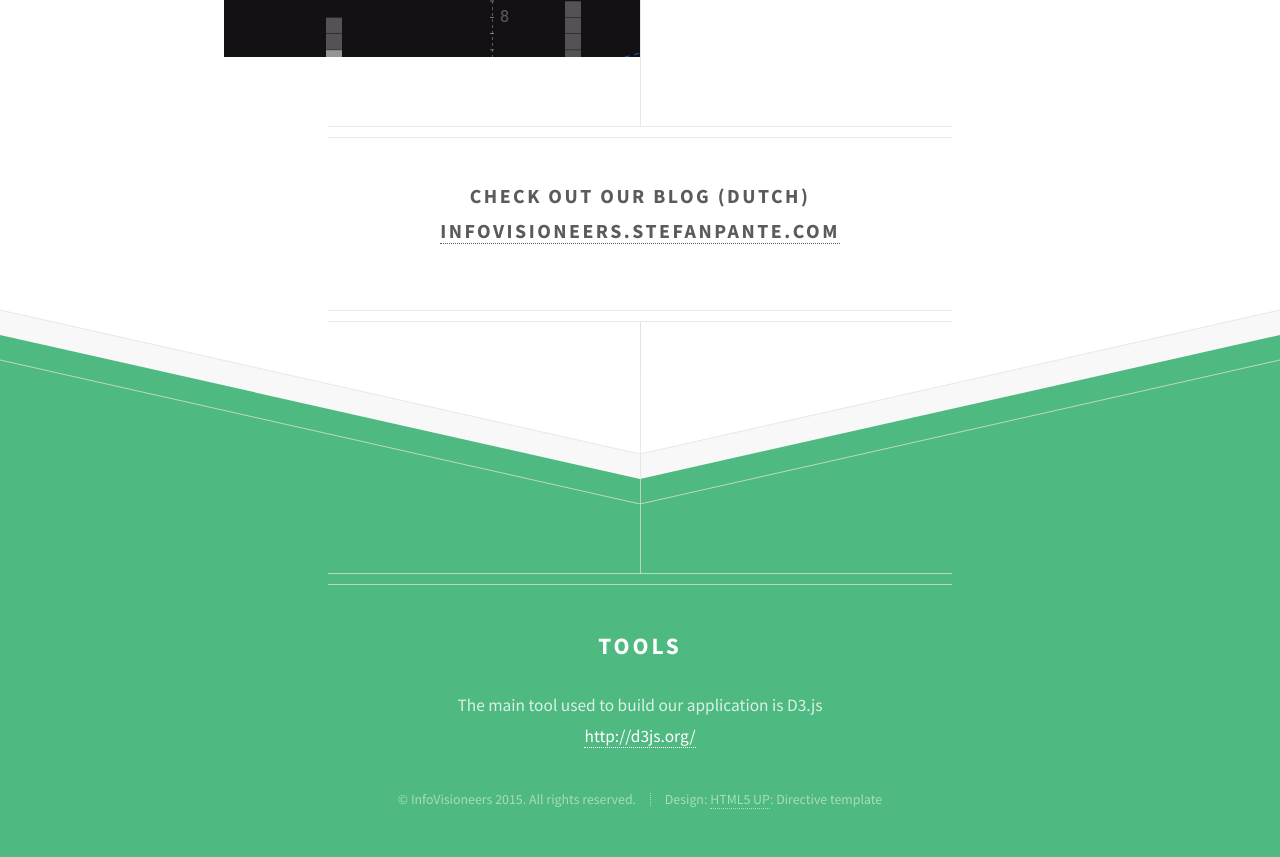
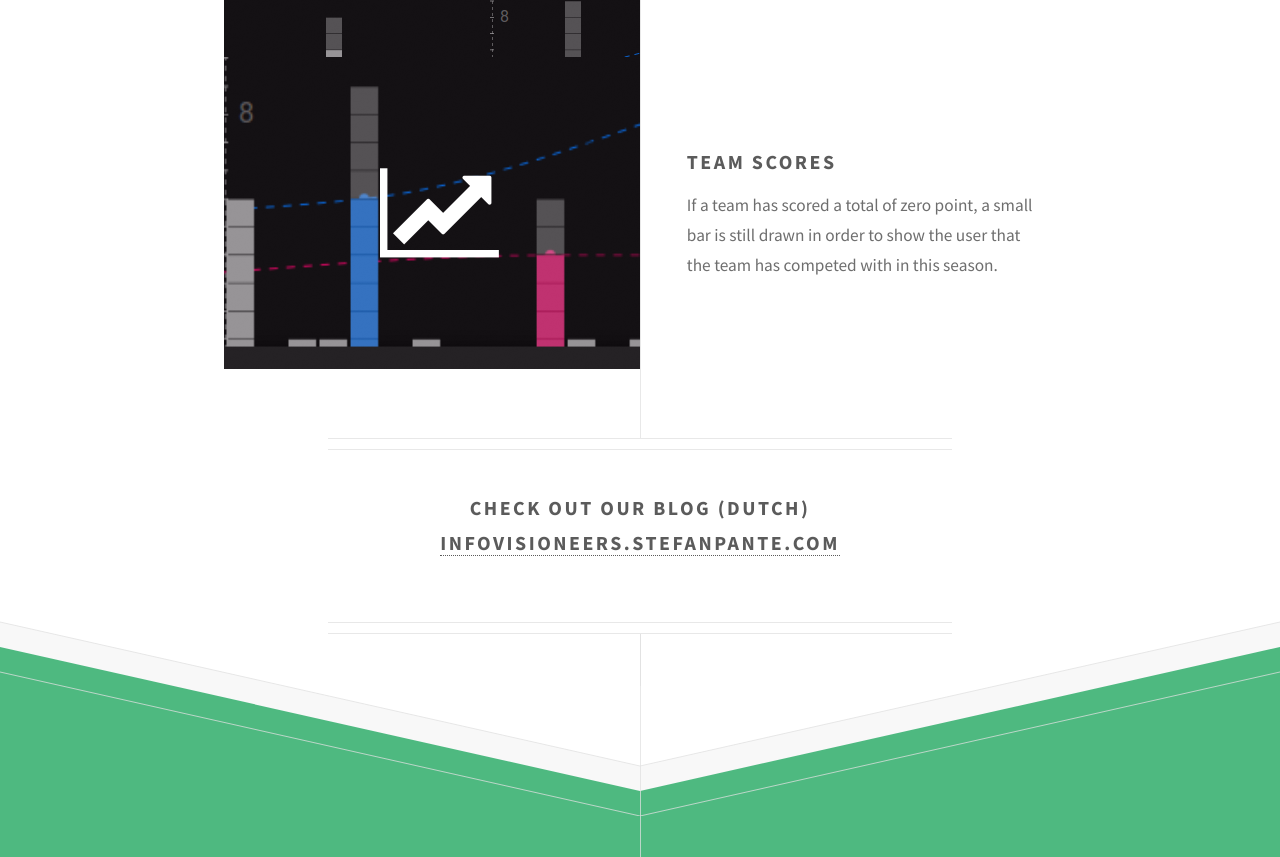
Before and after one commit to stefanpante/infovis, a plain HTML site: page websiteInfovis/index.html in a window 1280 px wide. Shown: the part 2509-3366 px from the top of the page. Drawn offline with Linux system fonts and the light colour scheme.

Commit message:
Website updated.

```diff
--- a/websiteInfovis/index.html
+++ b/websiteInfovis/index.html
@@ -84,6 +84,14 @@
                         <div class="content">
                             <h3>Line charts</h3>
                             <p>The line charts show the evolution of a driver's career.</p>
+                        </div>
+                    </section>
+
+                    <section class="feature left">
+                        <a href="#" class="image icon fa-line-chart"><img src="images/year.png" alt="" /></a>
+                        <div class="content">
+                            <h3>Team scores</h3>
+                            <p>If a team has scored a total of zero point, a small bar is still drawn in order to show the user that the team has competed with in this season.</p>
                         </div>
                     </section>
 
```
